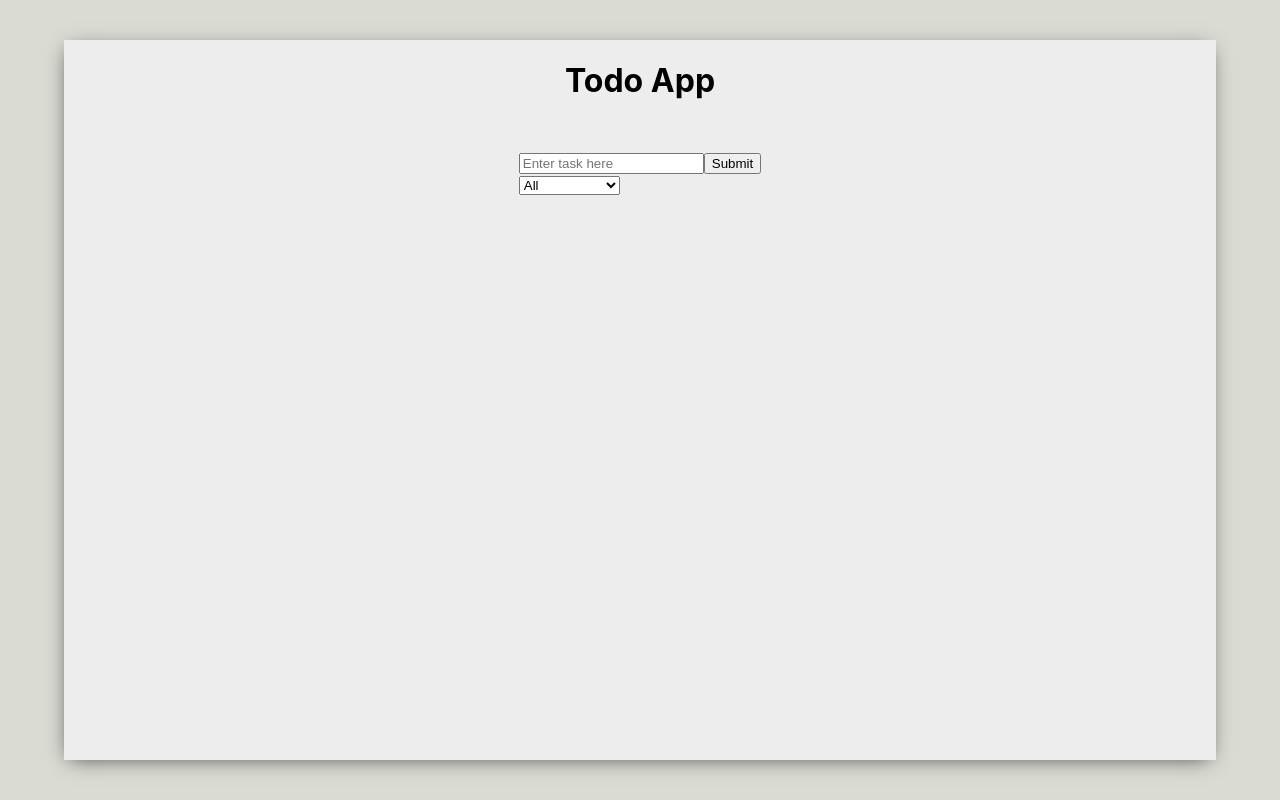
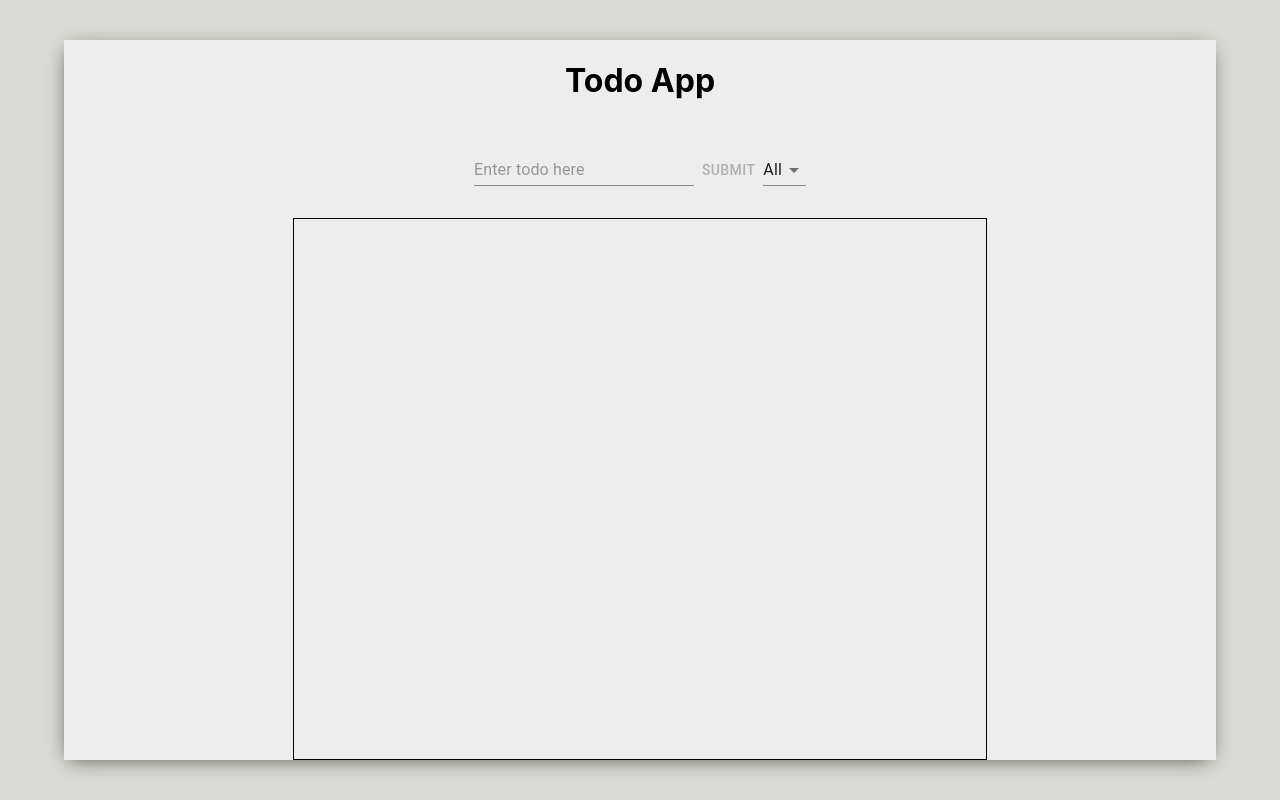
Before and after one commit to rahulkumawat2107/Todo-React-Webapp, a React (Create React App) app: page / in a window 1280 px wide. Built offline with nearby package versions, Linux system fonts and the light colour scheme.

Commit message:
saved todos to localstorage

```diff
--- a/package.json
+++ b/package.json
@@ -3,6 +3,8 @@
   "version": "0.1.0",
   "private": true,
   "dependencies": {
+    "@material-ui/core": "^4.11.2",
+    "@material-ui/icons": "^4.11.2",
     "@testing-library/jest-dom": "^5.11.6",
     "@testing-library/react": "^11.2.2",
     "@testing-library/user-event": "^12.5.0",
--- a/src/App.js
+++ b/src/App.js
@@ -1,4 +1,5 @@
 import './App.css';
+import './TodoList.css'
 import React, {useState, useEffect} from 'react';
 import Todo from './Todo';
 import TodoList from './TodoList';
@@ -9,11 +10,13 @@ function App() {
   const [filterValue, setfilterValue] = useState("all");
   const [filteredTodos, setFilteredTodos] = useState([]);
 
-  //console.log("Filer", filterValue);
+  useEffect(() => {
+    getLocalTodos();
+  }, []);
 
   useEffect(() => {
       filterHandler();
-      console.log(filteredTodos);
+      saveLocalTodos();
   }, [todos, filterValue]);
 
   const filterHandler = () => {
@@ -31,16 +34,31 @@ function App() {
     }
   }
 
+  const saveLocalTodos = () => {
+    localStorage.setItem("todos", JSON.stringify(todos));
+  };
+
+  const getLocalTodos = () => {
+    if(localStorage.getItem("todos") === null){
+      localStorage.setItem(todos, JSON.stringify([]));
+    }else {
+      let todoLocal = JSON.parse(localStorage.getItem("todos"));
+      setTodos(todoLocal);
+    }
+  };
+
   return (
     <div className="app">
       <div className="app_body">
         <h1>Todo App</h1>
-          <Todo todos = {todos} inputText={inputText} setInputText = {setInputText} setTodos = {setTodos} setfilterValue = {setfilterValue}/>
-          <ul>
-            {filteredTodos.map((todo) => (
-                <TodoList key={todo.id} text={todo.text} todo = {todo} todos = {todos} setTodos={setTodos} completed={todo.completed}/>
-            ))}
-          </ul>
+          <Todo todos = {todos} inputText={inputText} setInputText = {setInputText} setTodos = {setTodos} filterValue = {filterValue} setfilterValue = {setfilterValue}/>
+          <div className="todoContainer">
+            <ul>
+              {filteredTodos.map((todo) => (
+                  <TodoList key={todo.id} text={todo.text} todo = {todo} todos = {todos} setTodos={setTodos} completed={todo.completed}/>
+              ))}
+            </ul>
+          </div>
       </div>
     </div>
   );
--- a/src/Todo.js
+++ b/src/Todo.js
@@ -1,7 +1,8 @@
-import React from 'react'
-import './Todo.css'
+import React from 'react';
+import { Button, Select, Input, MenuItem } from '@material-ui/core';
+import './Todo.css';
 
-function Todo({inputText, setInputText, todos, setTodos, setfilterValue}) {
+function Todo({inputText, setInputText, todos, setTodos, filterValue, setfilterValue}) {
 
     const inputTextHandler = (e) => {
         setInputText(e.target.value);
@@ -23,14 +24,16 @@ function Todo({inputText, setInputText, todos, setTodos, setfilterValue}) {
     return (
         <div className="todo_container">
             <form onSubmit={submitTodo}>
-                <input value={inputText} onChange={inputTextHandler} type="text" placeholder="Enter task here"></input>
-                <button type="submit">Submit</button>
+                <Input value={inputText} onChange={inputTextHandler} type="text" placeholder="Enter todo here"></Input>
+                <Button type="submit" disabled = {!inputText}>Submit</Button>
+
+                <Select value={filterValue} onChange={optionHandle}>
+                    <MenuItem value="all">All</MenuItem>
+                    <MenuItem value="completed">Completed</MenuItem>
+                    <MenuItem value="uncompleted">Uncompleted</MenuItem>
+                </Select>
             </form>
-            <select onChange={optionHandle}>
-                <option value="all">All</option>
-                <option value="completed">Completed</option>
-                <option value="uncompleted">Uncompleted</option>
-            </select>
+
         </div>
     )
 }
--- /dev/null
+++ b/src/TodoList.css
@@ -0,0 +1,15 @@
+.todoContainer {
+    width: 60%;
+    height: 100%;
+    border: 1px solid black;
+}
+
+.todoItem {
+    display: flex;
+    align-items: center;
+}
+
+.todoItem li {
+    width: 80%;
+    list-style: none;
+}
--- a/src/TodoList.js
+++ b/src/TodoList.js
@@ -1,4 +1,7 @@
 import React from 'react'
+import './TodoList.css';
+import {Checkbox} from '@material-ui/core';
+import DeleteForeverIcon from '@material-ui/icons/DeleteForever';
 
 function TodoList({text, todo, todos, setTodos, completed}) {
 
@@ -20,9 +23,13 @@ function TodoList({text, todo, todos, setTodos, completed}) {
 
     return (
         <div>
-            <input type="checkbox" checked = {completed} onChange={completeHandle}></input>
+            <div className="todoItem">
+            <Checkbox checked={completed} onChange={completeHandle} />
             <li style={{ textDecoration:` ${todo.completed ? 'line-through' : ''} `}} type="text">{text}</li>
-            <button onClick={deleteHandler}>Delete</button>
+                {/* <input type="checkbox" checked = {completed} onChange={completeHandle}></input>
+                <li style={{ textDecoration:` ${todo.completed ? 'line-through' : ''} `}} type="text">{text}</li> */}
+            <DeleteForeverIcon onClick={deleteHandler}></DeleteForeverIcon>
+            </div>
         </div>
     )
 }
```
Also changed, not shown: 2 other files (tests, documents, lock files or other folders).
